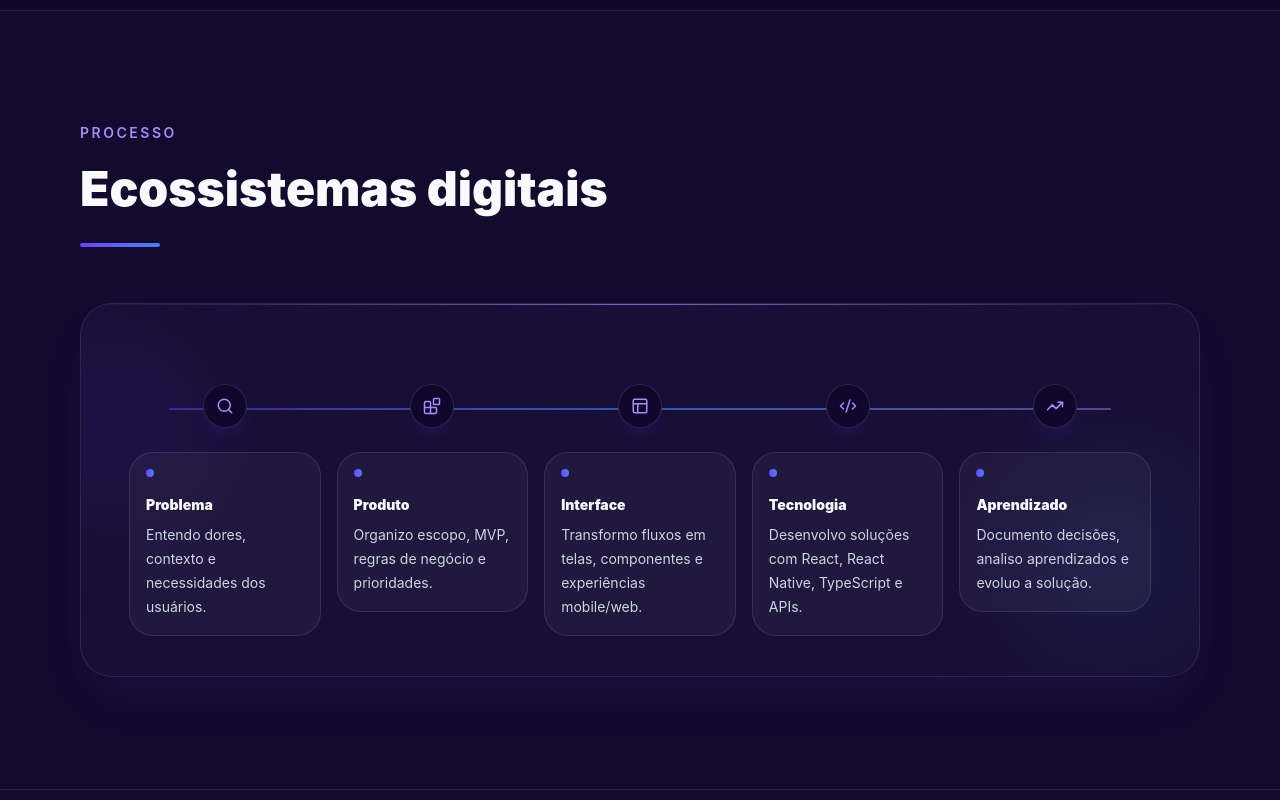
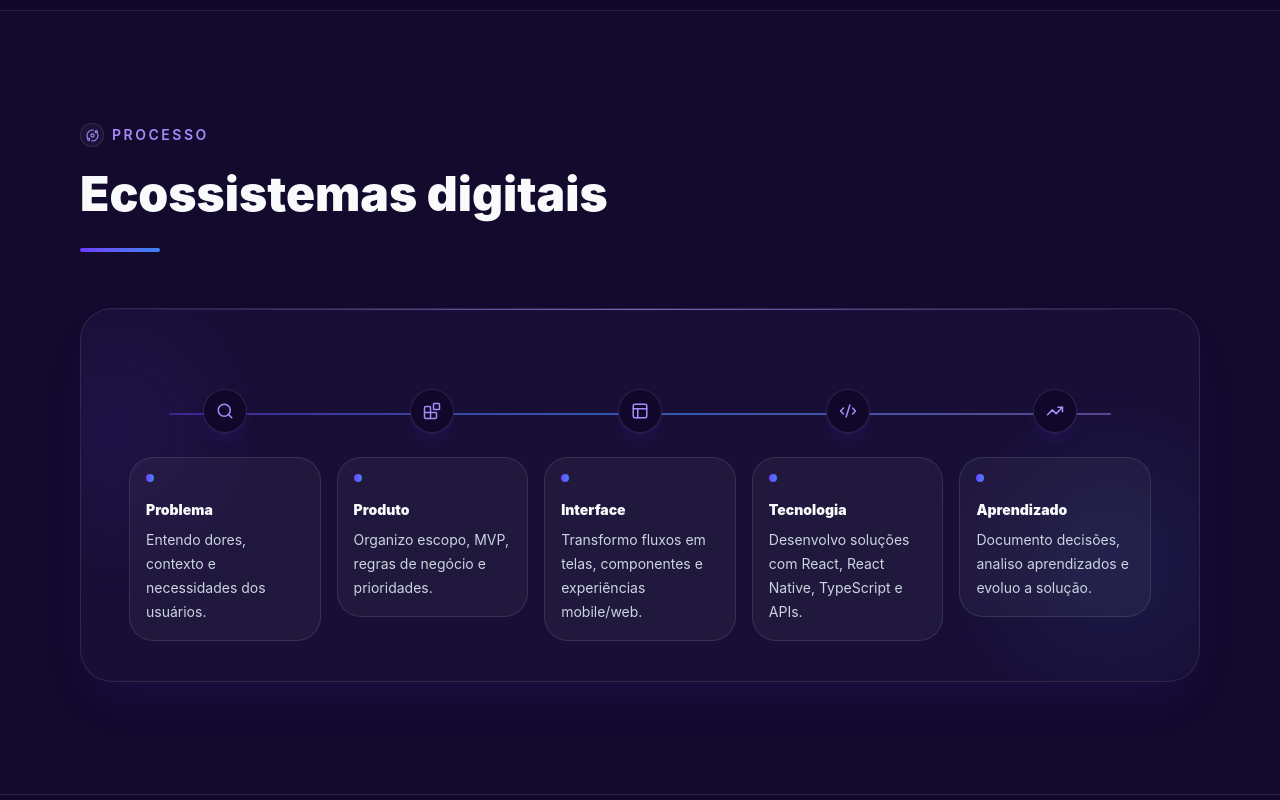
Before and after one commit to anepaixao/portfolio-ane-paixao, a React (Vite) app: page / in a window 1280 px wide. Shown: the part 2040-2840 px from the top of the page. Built offline with nearby package versions, Linux system fonts and the light colour scheme.

Commit message:
chore refine portfolio

```diff
--- a/src/components/layout/Footer.tsx
+++ b/src/components/layout/Footer.tsx
@@ -1,4 +1,4 @@
-import { Code2, ExternalLink, Mail } from 'lucide-react';
+import { Code2, ExternalLink, Mail, Sparkles } from 'lucide-react';
 
 const footerLinks = [
   {
@@ -29,17 +29,20 @@ export function Footer() {
       <div className="section-shell flex flex-col gap-8 md:flex-row md:items-center md:justify-between">
         <div>
           <a
-            className="text-base font-black uppercase tracking-[0.18em] text-portfolio-text transition hover:text-portfolio-lilac"
+            className="inline-flex items-center gap-2 text-base font-black uppercase tracking-[0.18em] text-portfolio-text transition hover:text-portfolio-lilac"
             href="#inicio"
           >
-            Ane
+            <span className="grid size-6 place-items-center rounded-full border border-white/10 bg-white/[0.04] text-portfolio-lilac">
+              <Sparkles size={13} />
+            </span>
+            Ane Paixão
           </a>
           <p className="mt-3 max-w-xl text-sm leading-6 text-portfolio-muted">
             Construindo produtos digitais com tecnologia, propósito e visão de
             usuário.
           </p>
           <p className="mt-4 text-xs text-portfolio-muted/80">
-            © {currentYear} Ane. Todos os direitos reservados.
+            © {currentYear} Ane Paixão. Todos os direitos reservados.
           </p>
         </div>
 
--- a/src/components/sections/Process.tsx
+++ b/src/components/sections/Process.tsx
@@ -3,6 +3,7 @@ import {
   Blocks,
   Code2,
   Layout,
+  Orbit,
   Search,
   TrendingUp,
 } from 'lucide-react';
@@ -49,7 +50,10 @@ export function Process() {
     >
       <div className="section-shell">
         <div className="max-w-3xl">
-          <p className="text-sm font-semibold uppercase tracking-[0.18em] text-portfolio-lilac">
+          <p className="inline-flex items-center gap-2 text-sm font-semibold uppercase tracking-[0.18em] text-portfolio-lilac">
+            <span className="grid size-6 place-items-center rounded-full border border-white/10 bg-white/[0.04] text-portfolio-lilac">
+              <Orbit size={13} />
+            </span>
             Processo
           </p>
           <h2
```
